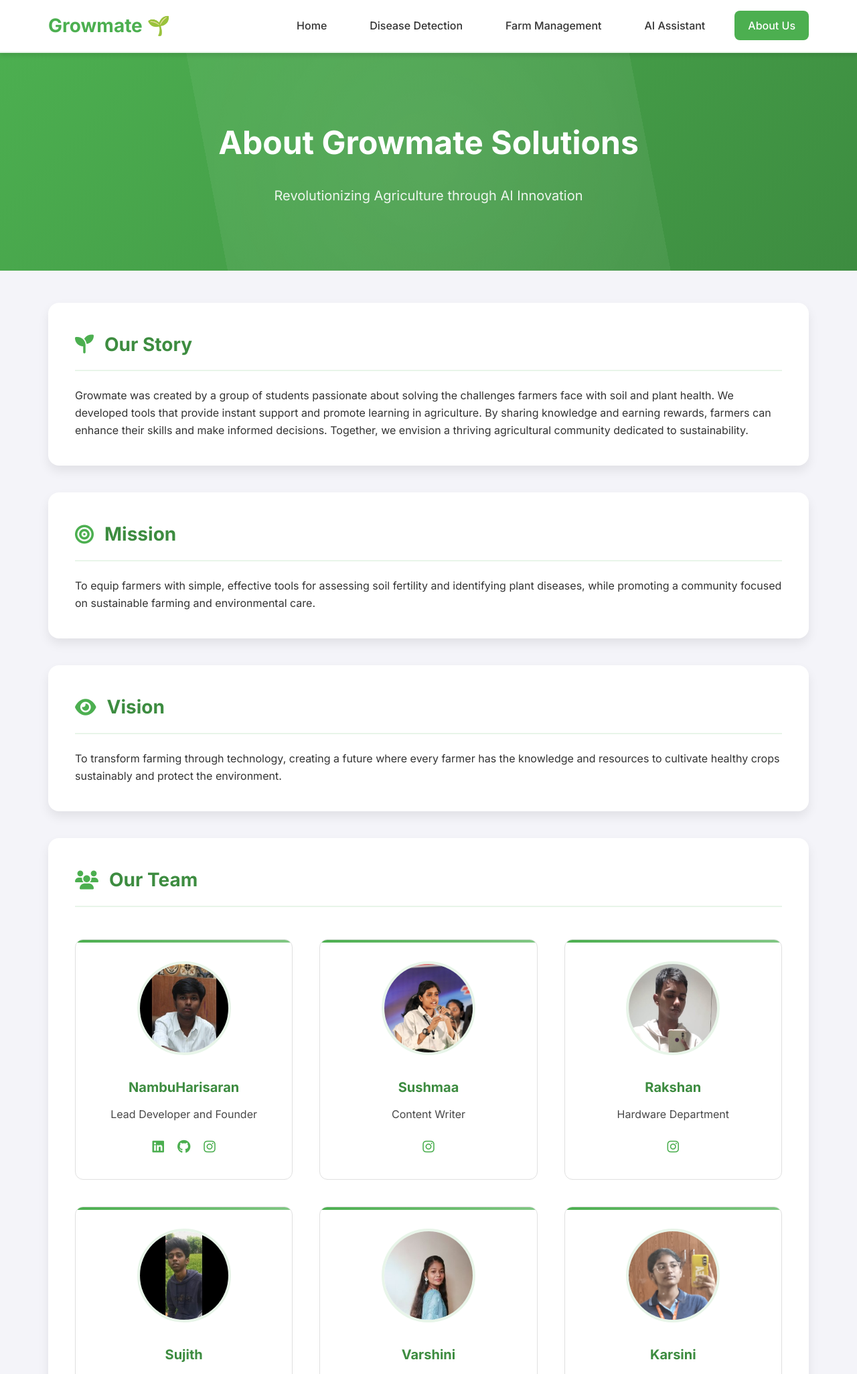
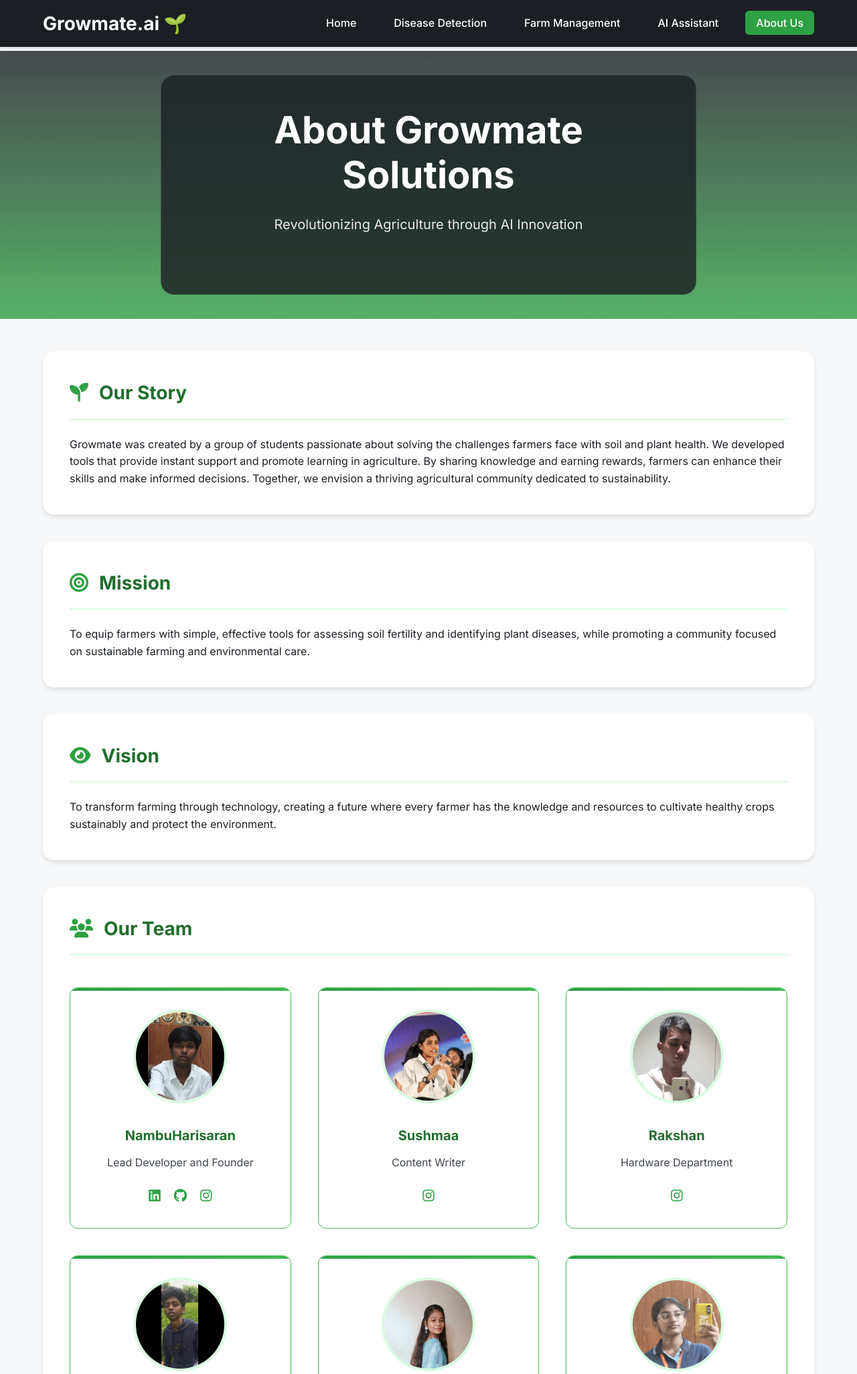
Before and after one commit to harisaran2022/GrowMate, a Flask app: page /about_us in a window 1280 px wide. Shown: the top 2051 px of the page at 67% size. Run offline with Flask 3, Linux system fonts and the light colour scheme; some libraries are stand-ins or nearby versions.

Commit message:
Update about_us.html

```diff
--- a/templates/about_us.html
+++ b/templates/about_us.html
@@ -8,69 +8,62 @@
     <link href="https://cdnjs.cloudflare.com/ajax/libs/font-awesome/6.4.0/css/all.min.css" rel="stylesheet">
     <style>
         :root {
-            --primary-color: #4CAF50;
-            --primary-dark: #3d8c40;
-            --secondary-color: #81C784;
-            --accent-color: #E8F5E9;
-            --danger-color: #ff6b6b;
+            --brand-green: #2EA043;
+            --dark-green: #216E2E;
+            --light-green: #3FB950;
+            --accent-green: #DAFBE1;
+            --black: #1B1F24;
+            --dark-gray: #2D333B;
+            --light-gray: #F6F8FA;
             --white: #ffffff;
-            --text-color: #333333;
-            --bg-color: #f4f4f9;
-            --border-color: #e0e0e0;
             --shadow: 0 4px 6px rgba(0, 0, 0, 0.1);
-            --card-shadow: 0 8px 16px rgba(0, 0, 0, 0.08);
             --transition: all 0.3s ease;
+            --container-width: 1200px;
         }
 
         * {
             margin: 0;
             padding: 0;
             box-sizing: border-box;
+            scroll-behavior: smooth;
         }
 
         body {
             font-family: 'Inter', sans-serif;
-            background-color: var(--bg-color);
-            color: var(--text-color);
+            background-color: var(--light-gray);
+            color: var(--black);
             line-height: 1.6;
-            min-height: 100vh;
-            display: grid;
-            grid-template-rows: auto 1fr auto;
         }
 
         .navbar {
-            background-color: var(--white);
+            background: var(--black);
             box-shadow: var(--shadow);
-            position: sticky;
+            position: fixed;
             top: 0;
+            left: 0;
+            right: 0;
             z-index: 1000;
-            padding: 1rem 0;
-            border-bottom: 2px solid var(--accent-color);
+            padding: 0.8rem 0;
         }
 
         .nav-container {
-            max-width: 1200px;
+            max-width: var(--container-width);
             margin: 0 auto;
-            padding: 0 2rem;
             display: flex;
             justify-content: space-between;
             align-items: center;
+            padding: 0 1.5rem;
+            position: relative;
         }
 
         .logo {
             font-size: 1.75rem;
             font-weight: 700;
-            color: var(--primary-color);
+            color: var(--white);
             text-decoration: none;
             display: flex;
             align-items: center;
             gap: 0.5rem;
-            transition: var(--transition);
-        }
-
-        .logo:hover {
-            color: var(--primary-dark);
-            transform: scale(1.05);
         }
 
         .nav-links {
@@ -80,70 +73,78 @@
         }
 
         .nav-links a {
-            color: var(--text-color);
             text-decoration: none;
+            color: var(--white);
             font-weight: 500;
-            padding: 0.75rem 1.25rem;
-            border-radius: 8px;
+            padding: 0.5rem 1rem;
+            border-radius: 6px;
             transition: var(--transition);
         }
 
         .nav-links a:hover,
         .nav-links a.active {
-            background-color: var(--primary-color);
+            background: var(--brand-green);
             color: var(--white);
-            transform: translateY(-2px);
+        }
+
+        .nav-toggle {
+            display: none;
+            flex-direction: column;
+            gap: 6px;
+            cursor: pointer;
+            padding: 4px;
+            z-index: 1001;
+        }
+
+        .nav-toggle div {
+            width: 30px;
+            height: 2px;
+            background: var(--white);
+            transition: var(--transition);
         }
 
         .hero {
-            background: linear-gradient(135deg, var(--primary-color), var(--primary-dark));
+            margin-top: 76px;
+            min-height: 50vh;
+            background: linear-gradient(rgba(27, 31, 36, 0.8), rgba(46, 160, 67, 0.8));
+            display: flex;
+            align-items: center;
+            justify-content: center;
+            text-align: center;
             color: var(--white);
-            padding: 6rem 0;
-            text-align: center;
-            position: relative;
-            overflow: hidden;
+            padding: 2rem;
         }
 
-        .hero::before {
-            content: '';
-            position: absolute;
-            top: -50%;
-            left: -50%;
-            width: 200%;
-            height: 200%;
-            background: radial-gradient(circle, rgba(255,255,255,0.1) 0%, transparent 60%);
-            animation: rotate 30s linear infinite;
-        }
-
-        @keyframes rotate {
-            from { transform: rotate(0deg); }
-            to { transform: rotate(360deg); }
+        .hero-content {
+            max-width: 800px;
+            background: rgba(27, 31, 36, 0.8);
+            padding: 3rem;
+            border-radius: 20px;
+            border: 1px solid rgba(255, 255, 255, 0.1);
         }
 
         .hero h1 {
-            font-size: 3rem;
+            font-size: 3.5rem;
             margin-bottom: 1.5rem;
-            position: relative;
-            z-index: 1;
+            line-height: 1.2;
         }
 
         .hero p {
             font-size: 1.25rem;
+            margin-bottom: 2.5rem;
             opacity: 0.9;
-            position: relative;
-            z-index: 1;
         }
 
         .main-container {
-            max-width: 1200px;
+            max-width: var(--container-width);
             margin: 3rem auto;
-            padding: 0 2rem;
+            padding: 0 1.5rem;
         }
 
         .section {
             background-color: var(--white);
             border-radius: 16px;
-            box-shadow: var(--card-shadow);
+            box-shadow: var(--shadow);
             padding: 2.5rem;
             margin-bottom: 2.5rem;
             transition: var(--transition);
@@ -159,23 +160,23 @@
             gap: 1rem;
             margin-bottom: 1.5rem;
             padding-bottom: 1rem;
-            border-bottom: 2px solid var(--accent-color);
+            border-bottom: 2px solid var(--accent-green);
         }
 
         .section-header i {
-            color: var(--primary-color);
+            color: var(--brand-green);
             font-size: 1.75rem;
         }
 
         .section-header h2 {
-            color: var(--primary-dark);
+            color: var(--dark-green);
             margin: 0;
             font-size: 1.75rem;
         }
 
         .team-grid {
             display: grid;
-            grid-template-columns: repeat(auto-fill, minmax(280px, 1fr));
+            grid-template-columns: repeat(auto-fit, minmax(280px, 1fr));
             gap: 2.5rem;
             padding: 1.5rem 0;
         }
@@ -186,7 +187,7 @@
             padding: 2rem;
             text-align: center;
             transition: var(--transition);
-            border: 1px solid var(--border-color);
+            border: 1px solid var(--light-green);
             position: relative;
             overflow: hidden;
         }
@@ -198,12 +199,12 @@
             left: 0;
             width: 100%;
             height: 4px;
-            background: linear-gradient(90deg, var(--primary-color), var(--secondary-color));
+            background: linear-gradient(90deg, var(--brand-green), var(--light-green));
         }
 
         .team-member:hover {
             transform: translateY(-5px);
-            box-shadow: var(--card-shadow);
+            box-shadow: var(--shadow);
         }
 
         .team-member img {
@@ -211,23 +212,23 @@
             height: 140px;
             border-radius: 50%;
             margin-bottom: 1.5rem;
-            border: 4px solid var(--accent-color);
+            border: 4px solid var(--accent-green);
             transition: var(--transition);
         }
 
         .team-member:hover img {
             transform: scale(1.05);
-            border-color: var(--primary-color);
+            border-color: var(--brand-green);
         }
 
         .team-member h3 {
-            color: var(--primary-dark);
+            color: var(--dark-green);
             margin-bottom: 0.75rem;
             font-size: 1.25rem;
         }
 
         .team-member p {
-            color: var(--text-color);
+            color: var(--dark-gray);
             font-size: 1rem;
             margin-bottom: 1.25rem;
             opacity: 0.9;
@@ -240,42 +241,77 @@
         }
 
         .social-links a {
-            color: var(--primary-color);
+            color: var(--brand-green);
             font-size: 1.25rem;
             transition: var(--transition);
         }
 
         .social-links a:hover {
-            color: var(--primary-dark);
+            color: var(--dark-green);
             transform: translateY(-3px);
         }
 
-        .footer {
-            background-color: var(--white);
-            color: var(--text-color);
+        footer {
+            background: var(--black);
+            color: var(--white);
             padding: 2rem 0;
-            margin-top: auto;
-            border-top: 1px solid var(--border-color);
+            margin-top: 4rem;
         }
 
         .footer-content {
-            max-width: 1200px;
+            max-width: var(--container-width);
             margin: 0 auto;
+            text-align: center;
             padding: 0 2rem;
-            text-align: center;
+            font-size: 1.1rem;
+            opacity: 0.9;
         }
 
         @media (max-width: 768px) {
-            .nav-links {
-                gap: 1rem;
+            .nav-toggle {
+                display: flex;
             }
 
-            .hero {
-                padding: 4rem 0;
+            .nav-links {
+                display: none;
+                position: absolute;
+                top: 100%;
+                left: 0;
+                right: 0;
+                background: var(--black);
+                padding: 1rem;
+                flex-direction: column;
+                align-items: center;
+                border-radius: 0 0 8px 8px;
+                box-shadow: var(--shadow);
+            }
+
+            .nav-links.show {
+                display: flex;
+            }
+
+            .nav-toggle.active div:nth-child(1) {
+                transform: rotate(45deg) translate(8px, 8px);
+            }
+
+            .nav-toggle.active div:nth-child(2) {
+                opacity: 0;
+            }
+
+            .nav-toggle.active div:nth-child(3) {
+                transform: rotate(-45deg) translate(8px, -8px);
             }
 
             .hero h1 {
                 font-size: 2.5rem;
+            }
+
+            .hero-content {
+                padding: 2rem;
+            }
+
+            .main-container {
+                padding: 1rem;
             }
 
             .team-grid {
@@ -284,18 +320,16 @@
         }
 
         @media (max-width: 480px) {
-            .nav-container {
-                flex-direction: column;
-                gap: 1rem;
+            .hero h1 {
+                font-size: 2rem;
             }
 
-            .nav-links {
-                flex-direction: column;
-                text-align: center;
+            .hero p {
+                font-size: 1.1rem;
             }
 
-            .hero h1 {
-                font-size: 2rem;
+            .section-header h2 {
+                font-size: 1.5rem;
             }
 
             .team-grid {
@@ -312,22 +346,29 @@
     <nav class="navbar">
         <div class="nav-container">
             <a href="/" class="logo">
-                Growmate 🌱
+                Growmate.ai 🌱
             </a>
+            <div class="nav-toggle" onclick="toggleNav(this)">
+                <div></div>
+                <div></div>
+                <div></div>
+            </div>
             <ul class="nav-links">
-                <li><a href="/">Home</a></li>
-                <li><a href="/disease-detection">Disease Detection </a></li>
-                <li><a href="/farm-management" >Farm Management </a></li>
-                <li><a href="/chatbot">AI Assistant </a></li>
-                <li><a href="/about_us" class="active">About Us </a></li>
+                <li><a href="/" >Home</a></li>
+                <li><a href="/disease-detection">Disease Detection</a></li>
+                <li><a href="/farm-management">Farm Management</a></li>
+                <li><a href="/chatbot">AI Assistant</a></li>
+                <li><a href="/about_us"class="active">About Us</a></li>
             </ul>
         </div>
     </nav>
 
-    <header class="hero">
-        <h1>About Growmate Solutions</h1>
-        <p>Revolutionizing Agriculture through AI Innovation</p>
-    </header>
+    <section class="hero">
+        <div class="hero-content">
+            <h1>About Growmate Solutions</h1>
+            <p>Revolutionizing Agriculture through AI Innovation</p>
+        </div>
+    </section>
 
     <main class="main-container">
         <section class="section">
@@ -335,7 +376,7 @@
                 <i class="fas fa-seedling"></i>
                 <h2>Our Story</h2>
             </div>
-            <p>Growmate was created by a group of students passionate about solving the challenges farmers face with soil and plant health. We developed tools that provide instant support and promote learning in agriculture. By sharing knowledge and earning rewards, farmers can enhance their skills and make informed decisions. Together, we envision a thriving agricultural community dedicated to sustainability.</p>
+            <p>Growmate was created by a group of students passionate about solving the challenges farmers face with soil and plant health. We developed tools that provide instant support and promote learning in agriculture. By sharing knowledge and earning rewards, farmers can enhance their skills and make informed decisions. Together, we envision a thriving agricultural community dedicated to sustainability.</p>
         </section>
 
         <section class="section">
@@ -361,7 +402,7 @@
             </div>
             <div class="team-grid">
                 <div class="team-member">
-                    <img src="static\TeamImages\1.jpg" alt="NambuHarisaran">
+                    <img src="static/TeamImages/1.jpg" alt="NambuHarisaran">
                     <h3>NambuHarisaran</h3>
                     <p>Lead Developer and Founder</p>
                     <div class="social-links">
@@ -371,7 +412,7 @@
                     </div>
                 </div>
                 <div class="team-member">
-                    <img src="static\TeamImages\4.png" alt="Sushmaa">
+                    <img src="static/TeamImages/4.png" alt="Sushmaa">
                     <h3>Sushmaa</h3>
                     <p>Content Writer</p>
                     <div class="social-links">
@@ -379,7 +420,7 @@
                     </div>
                 </div>
                 <div class="team-member">
-                    <img src="static\TeamImages\5.jpg" alt="Rakshan">
+                    <img src="static/TeamImages/5.jpg" alt="Rakshan">
                     <h3>Rakshan</h3>
                     <p>Hardware Department</p>
                     <div class="social-links">
@@ -387,7 +428,7 @@
                     </div>
                 </div>
                 <div class="team-member">
-                    <img src="static\TeamImages\2.jpg" alt="Sujith">
+                    <img src="static/TeamImages/2.jpg" alt="Sujith">
                     <h3>Sujith</h3>
                     <p>Founder/Marketing Manager</p>
                     <div class="social-links">
@@ -396,7 +437,7 @@
                     </div>
                 </div>
                 <div class="team-member">
-                    <img src="static\TeamImages\7.jpg" alt="Varshini">
+                    <img src="static/TeamImages/7.jpg" alt="Varshini">
                     <h3>Varshini</h3>
                     <p>Speaker</p>
                     <div class="social-links">
@@ -404,15 +445,15 @@
                     </div>
                 </div>
                 <div class="team-member">
-                    <img src="static\TeamImages\8.jpg" alt="Karshini">
-                    <h3>Karsini</h3>
+                    <img src="static/TeamImages/8.jpg" alt="Karshini">
+                    <h3>Karshini</h3>
                     <p>Speaker</p>
                     <div class="social-links">
                         <a href="#"><i class="fab fa-instagram"></i></a>
                     </div>
                 </div>
                 <div class="team-member">
-                    <img src="static\TeamImages\3.jpg" alt="Kumaran">
+                    <img src="static/TeamImages/3.jpg" alt="Kumaran">
                     <h3>Kumaran</h3>
                     <p>Creative Director</p>
                     <div class="social-links">
@@ -420,7 +461,7 @@
                     </div>
                 </div>
                 <div class="team-member">
-                    <img src="static\TeamImages\6.jpg" alt="Mokshitha">
+                    <img src="static/TeamImages/6.jpg" alt="Mokshitha">
                     <h3>Mokshitha</h3>
                     <p>Research and Development</p>
                     <div class="social-links">
@@ -431,10 +472,18 @@
         </section>
     </main>
 
-    <footer class="footer">
+    <footer>
         <div class="footer-content">
-            <p>&copy; 2024 Growmate Solutions. All rights reserved.</p>
+            <p>&copy; 2024 Growmate - Your AI Partner for Sustainable Agriculture 🌱</p>
         </div>
     </footer>
+
+    <script>
+        function toggleNav(element) {
+            const navLinks = document.querySelector('.nav-links');
+            navLinks.classList.toggle('show');
+            element.classList.toggle('active');
+        }
+    </script>
 </body>
 </html>
```
